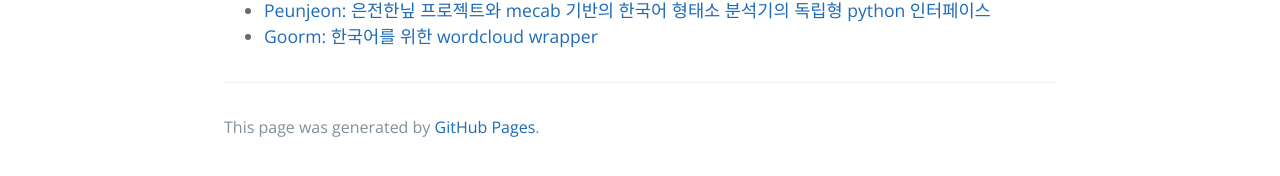
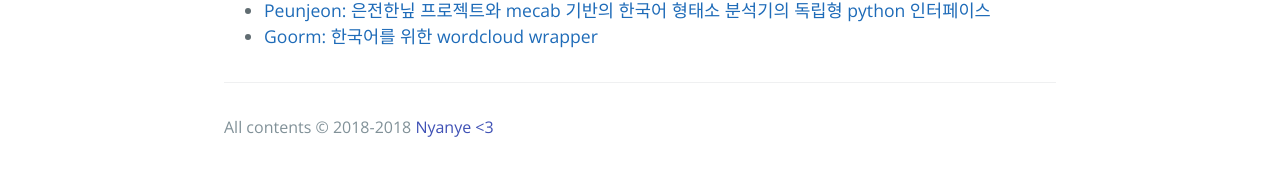
Before and after one commit to koshort/koshort.github.io, a Jekyll site: the page built from index.md, in a window 1280 px wide. Shown: the part 661-837 px from the top of the page. Built offline with Jekyll 4.4.1, drawn with Linux system fonts in a browser that asks for light colours; our own code applies the rules of GitHub Pages for plain Markdown files.

Commit message:
Update footer

```diff
--- a/_layouts/default.html
+++ b/_layouts/default.html
@@ -28,7 +28,7 @@
         {% if site.github.is_project_page %}
           <span class="site-footer-owner"><a href="{{ site.github.repository_url }}">{{ site.github.repository_name }}</a> is maintained by <a href="{{ site.github.owner_url }}">{{ site.github.owner_name }}</a>.</span>
         {% endif %}
-        <span class="site-footer-credits">This page was generated by <a href="https://pages.github.com">GitHub Pages</a>.</span>
+        <span class="site-footer-credits">All contents © 2018-<script type="text/javascript">document.write(new Date().getFullYear());</script> <font color="#3F51B5">Nyanye &lt;3<br></font></span>
       </footer>
     </section>
 
```
